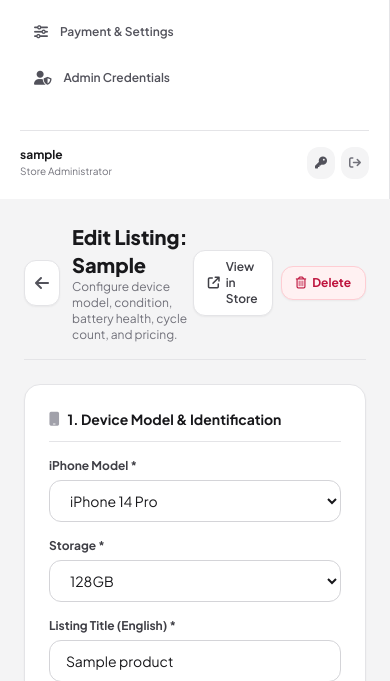
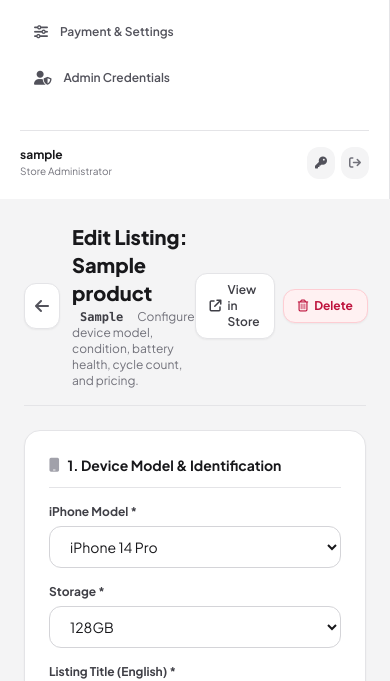
Before and after one commit to jubaerkhan49/gadget-deluxe-shop, a Django app: page /shop-admin/products/1/edit/ in a window 390 px wide. Shown: the part 461-1142 px from the top of the page. Run offline with Django 5.2, Linux system fonts and the light colour scheme; a user stored in the database is signed in; tables that the repository leaves empty hold one stand-in row (values such as "Sample post"); grey boxes marked "Sample" are stand-in pictures; some libraries are stand-ins or nearby versions.

Commit message:
Show product title in edit heading and table, and sync SKU/slug when iPhone model changes

```diff
--- a/store/models.py
+++ b/store/models.py
@@ -229,13 +229,23 @@ class Product(models.Model):
         return f"{self.title} ({self.sku or self.id}) - ৳{self.price:,}"
 
     def save(self, *args, **kwargs):
+        clean_model = self.model.name.replace('iPhone ', '').replace(' ', '')
         if not self.sku:
-            clean_model = self.model.name.replace('iPhone ', '').replace(' ', '')
             rand_code = uuid.uuid4().hex[:4].upper()
             self.sku = f"GD-{clean_model}-{rand_code}"
+        elif not self.sku.startswith(f"GD-{clean_model}") and self.sku.startswith("GD-"):
+            # Model changed: update the SKU prefix while keeping or generating unique suffix
+            parts = self.sku.split('-')
+            suffix = parts[-1] if len(parts) > 1 else uuid.uuid4().hex[:4].upper()
+            new_sku = f"GD-{clean_model}-{suffix}"
+            if Product.objects.filter(sku=new_sku).exclude(id=self.id).exists():
+                new_sku = f"GD-{clean_model}-{uuid.uuid4().hex[:4].upper()}"
+            self.sku = new_sku
 
-        if not self.slug:
+        if not self.slug or (self.model and slugify(self.model.name) not in self.slug):
             base_slug = slugify(f"{self.model.name}-{self.storage}-{self.color}-{self.sku}")
+            if Product.objects.filter(slug=base_slug).exclude(id=self.id).exists():
+                base_slug = f"{base_slug}-{uuid.uuid4().hex[:4]}"
             self.slug = base_slug
 
         # Process / convert HEIC/HEIF primary image
--- a/templates/dashboard/products/form.html
+++ b/templates/dashboard/products/form.html
@@ -23,10 +23,12 @@
                 <i class="fa-solid fa-arrow-left"></i>
             </a>
             <div>
-                <h1 class="text-xl sm:text-2xl font-black text-zinc-900 dark:text-white">
-                    {% if is_edit %}Edit Listing: {{ product.sku }}{% else %}Create New iPhone Listing{% endif %}
+                <h1 class="text-xl sm:text-2xl font-black text-zinc-900 dark:text-white" id="listingHeading">
+                    {% if is_edit %}Edit Listing: {{ product.title|default:product.sku }}{% else %}Create New iPhone Listing{% endif %}
                 </h1>
-                <p class="text-xs text-zinc-500 dark:text-zinc-400">Configure device model, condition, battery health, cycle count, and pricing.</p>
+                <p class="text-xs text-zinc-500 dark:text-zinc-400 mt-0.5">
+                    {% if is_edit %}<span class="font-mono font-bold text-zinc-700 dark:text-zinc-300 bg-zinc-100 dark:bg-zinc-800 px-2 py-0.5 rounded mr-1.5">{{ product.sku }}</span>{% endif %}Configure device model, condition, battery health, cycle count, and pricing.
+                </p>
             </div>
         </div>
 
```
Also changed, not shown: templates/dashboard/products/list.html (+5 -3 lines), media/products/iphone_15_photo_kW8x28H.jpg (added).
